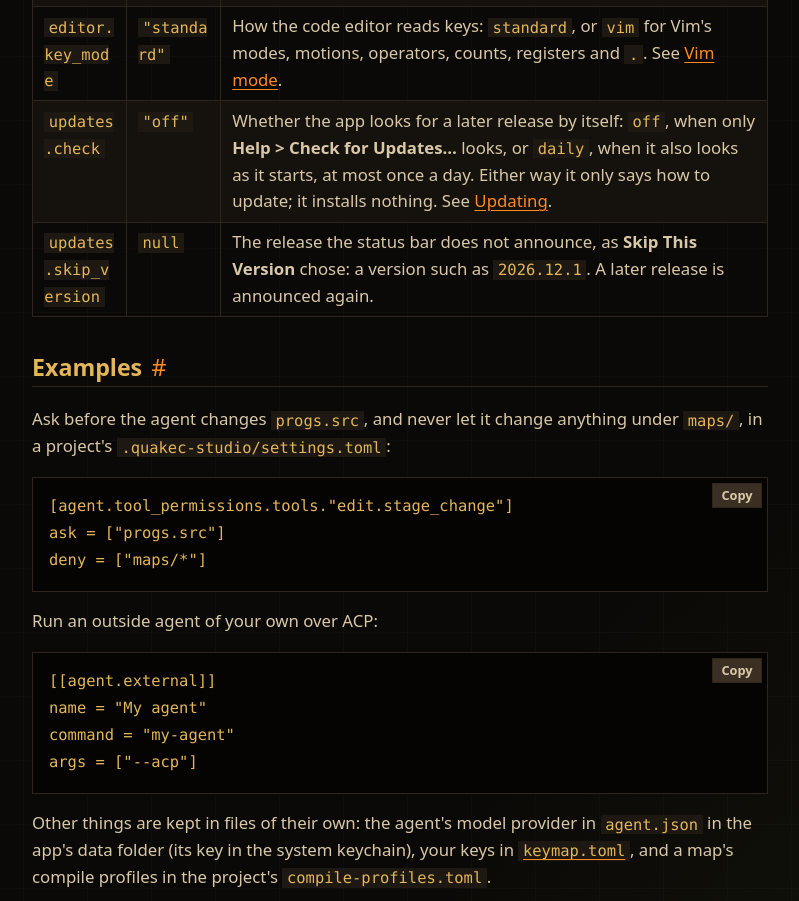
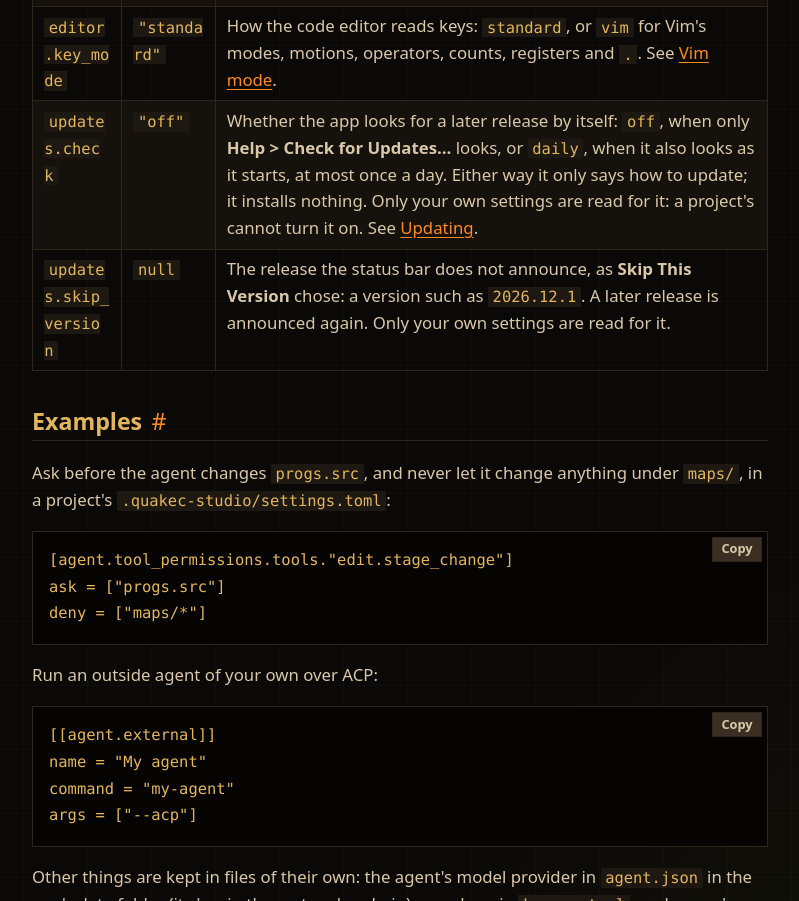
Before and after one commit to quakecstudio/site, a plain HTML site: page public/docs/settings.html in a window 1280 px wide. Shown: the part 1517-2418 px from the top of the page, without its empty margins (360-1159 px from the left). Drawn offline with Linux system fonts and the light colour scheme.

Commit message:
docs: the update settings are read from your own settings only

```diff
--- a/public/docs/settings.html
+++ b/public/docs/settings.html
@@ -97,8 +97,8 @@ and change them from the palette, the <a href="cli.html">command line</a> and th
 <tr><td><code>agent.tool_permissions</code></td><td><code>{}</code></td><td>Rules for the agent's tool calls, over the profile: a <code>default</code> of <code>allow</code>, <code>ask</code> or <code>deny</code>, and <code>tools.&lt;command id&gt;</code> with its own <code>default</code> and <code>allow</code>, <code>ask</code> and <code>deny</code> patterns, matched with <code>*</code> and <code>?</code> against the paths a call names. <code>deny</code> wins, then <code>ask</code>, then <code>allow</code>.</td></tr>
 <tr><td><code>agent.external</code></td><td><code>[]</code></td><td>The outside agents the agent panel can run over the Agent Client Protocol, each with a <code>name</code>, the <code>command</code> that starts it, and its <code>args</code> and <code>env</code>. The panel's <strong>Use Claude Code</strong> adds Claude Code. See <a href="agent.html#use-claude-code-or-another-agent">Use Claude Code or another agent</a>.</td></tr>
 <tr><td><code>editor.key_mode</code></td><td><code>"standard"</code></td><td>How the code editor reads keys: <code>standard</code>, or <code>vim</code> for Vim's modes, motions, operators, counts, registers and <code>.</code>. See <a href="keys.html#vim-mode">Vim mode</a>.</td></tr>
-<tr><td><code>updates.check</code></td><td><code>"off"</code></td><td>Whether the app looks for a later release by itself: <code>off</code>, when only <strong>Help &gt; Check for Updates…</strong> looks, or <code>daily</code>, when it also looks as it starts, at most once a day. Either way it only says how to update; it installs nothing. See <a href="install.html#updating">Updating</a>.</td></tr>
-<tr><td><code>updates.skip_version</code></td><td><code>null</code></td><td>The release the status bar does not announce, as <strong>Skip This Version</strong> chose: a version such as <code>2026.12.1</code>. A later release is announced again.</td></tr>
+<tr><td><code>updates.check</code></td><td><code>"off"</code></td><td>Whether the app looks for a later release by itself: <code>off</code>, when only <strong>Help &gt; Check for Updates…</strong> looks, or <code>daily</code>, when it also looks as it starts, at most once a day. Either way it only says how to update; it installs nothing. Only your own settings are read for it: a project's cannot turn it on. See <a href="install.html#updating">Updating</a>.</td></tr>
+<tr><td><code>updates.skip_version</code></td><td><code>null</code></td><td>The release the status bar does not announce, as <strong>Skip This Version</strong> chose: a version such as <code>2026.12.1</code>. A later release is announced again. Only your own settings are read for it.</td></tr>
 </tbody>
 </table>
 
```
